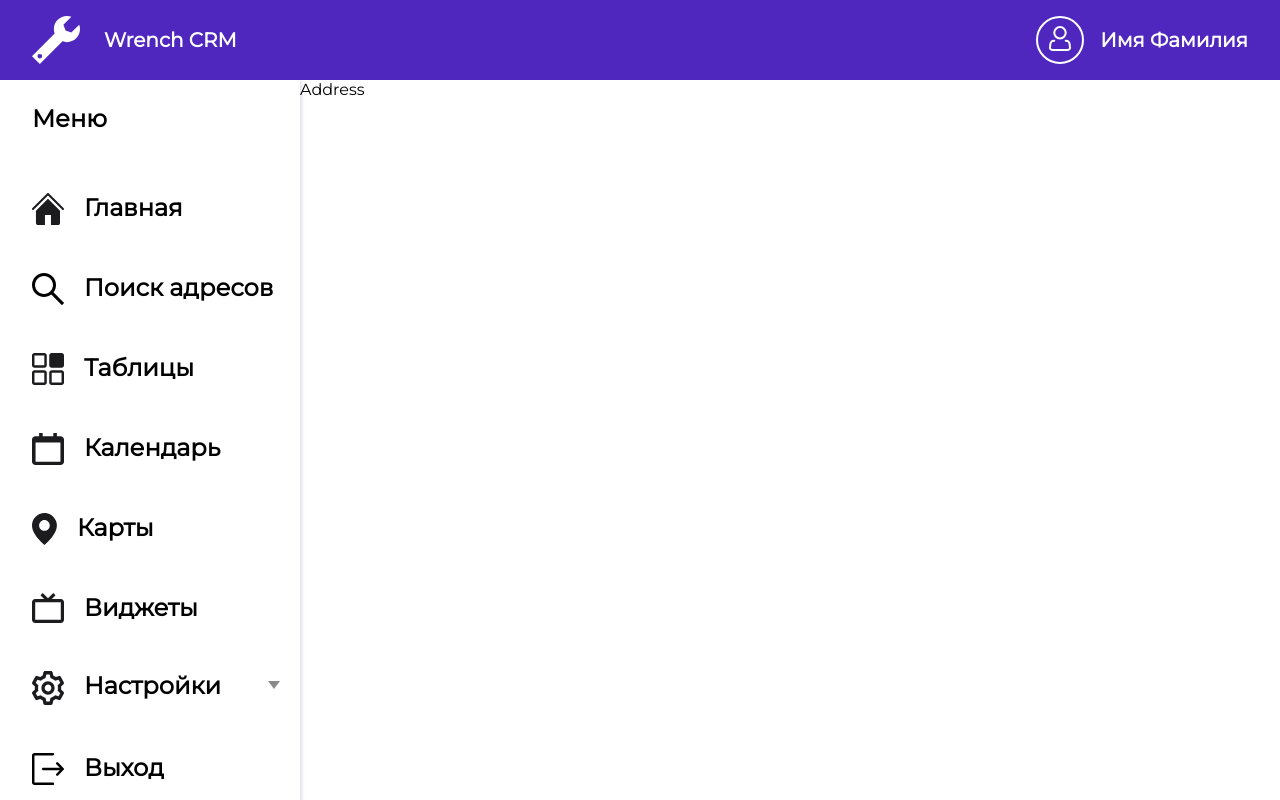
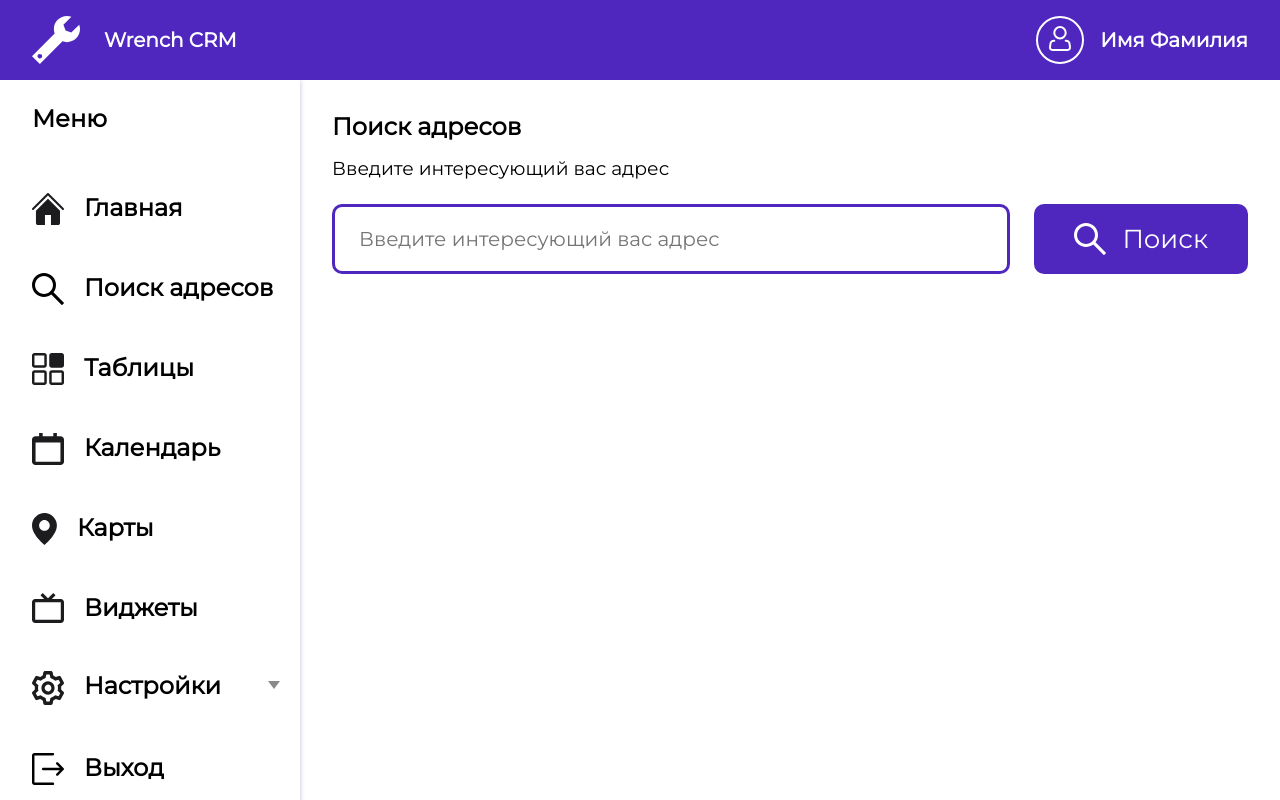
Before and after one commit to Xuchaku/Task-CRM, a React (Create React App) app: page /address in a window 1280 px wide. Shown: the top 800 px of the page. Built offline with nearby package versions, Linux system fonts and the light colour scheme.

Commit message:
added Button, Search, Input

```diff
--- /dev/null
+++ b/src/UI/Button/Button.scss
@@ -0,0 +1,22 @@
+@import "./../../global/index.scss";
+.Button {
+  outline: none;
+  background-color: $bg-theme;
+  display: flex;
+  flex-direction: row;
+  align-items: center;
+  color: white;
+  font-size: 26px;
+  font-weight: 700px;
+  border: none;
+  height: 70px;
+  border-radius: 10px;
+  padding: 19px 40px;
+  column-gap: 16px;
+}
+
+@media (max-width: 600px) {
+  .Button > span {
+    display: none;
+  }
+}
--- /dev/null
+++ b/src/UI/Button/Button.tsx
@@ -0,0 +1,16 @@
+import React, { FC } from "react";
+import "./Button.scss";
+type ButtonTypeProps = {
+  text: string;
+  icon: React.FunctionComponent;
+};
+const Button: FC<ButtonTypeProps> = ({ text, icon: ElemSvg }) => {
+  return (
+    <button className="Button">
+      <ElemSvg></ElemSvg>
+      <span>{text}</span>
+    </button>
+  );
+};
+
+export default Button;
--- /dev/null
+++ b/src/UI/InputText/InputText.scss
@@ -0,0 +1,11 @@
+@import "./../../global/index.scss";
+.InputText {
+  outline: none;
+  border: 3px solid $bg-theme;
+  height: 70px;
+  width: 100%;
+  padding: 23px 24px;
+  border-radius: 10px;
+  font-size: $font-size-default;
+  margin-right: 24px;
+}
--- /dev/null
+++ b/src/UI/InputText/InputText.tsx
@@ -0,0 +1,11 @@
+import React, { FC } from "react";
+import "./InputText.scss";
+
+type InputTextPropsType = {
+  placeholder: string;
+};
+const InputText: FC<InputTextPropsType> = ({ placeholder }) => {
+  return <input className="InputText" type="text" placeholder={placeholder} />;
+};
+
+export default InputText;
--- /dev/null
+++ b/src/components/Search/Search.scss
@@ -0,0 +1,4 @@
+.Search {
+  display: flex;
+  flex-direction: row;
+}
--- /dev/null
+++ b/src/components/Search/Search.tsx
@@ -0,0 +1,15 @@
+import React from "react";
+import "./Search.scss";
+import InputText from "../../UI/InputText/InputText";
+import Button from "../../UI/Button/Button";
+import { ReactComponent as Lens } from "../../assets/svgs/lens.svg";
+const Search = () => {
+  return (
+    <div className="Search">
+      <InputText placeholder="Введите интересующий вас адрес"></InputText>
+      <Button icon={Lens} text="Поиск"></Button>
+    </div>
+  );
+};
+
+export default Search;
--- a/src/pages/Address/Address.scss
+++ b/src/pages/Address/Address.scss
@@ -0,0 +1,13 @@
+.Address {
+  display: flex;
+  flex-direction: column;
+  padding: 32px;
+  & > h2 {
+    font-weight: 700;
+    margin-bottom: 16px;
+  }
+  & > h3 {
+    font-weight: 500;
+    margin-bottom: 24px;
+  }
+}
--- a/src/pages/Address/Address.tsx
+++ b/src/pages/Address/Address.tsx
@@ -1,7 +1,14 @@
 import React from "react";
-
+import Search from "../../components/Search/Search";
+import "./Address.scss";
 const Address = () => {
-  return <div>Address</div>;
+  return (
+    <div className="Address">
+      <h2>Поиск адресов</h2>
+      <h3>Введите интересующий вас адрес</h3>
+      <Search></Search>
+    </div>
+  );
 };
 
 export default Address;
```
Also changed, not shown: src/assets/svgs/lens.svg (added).
